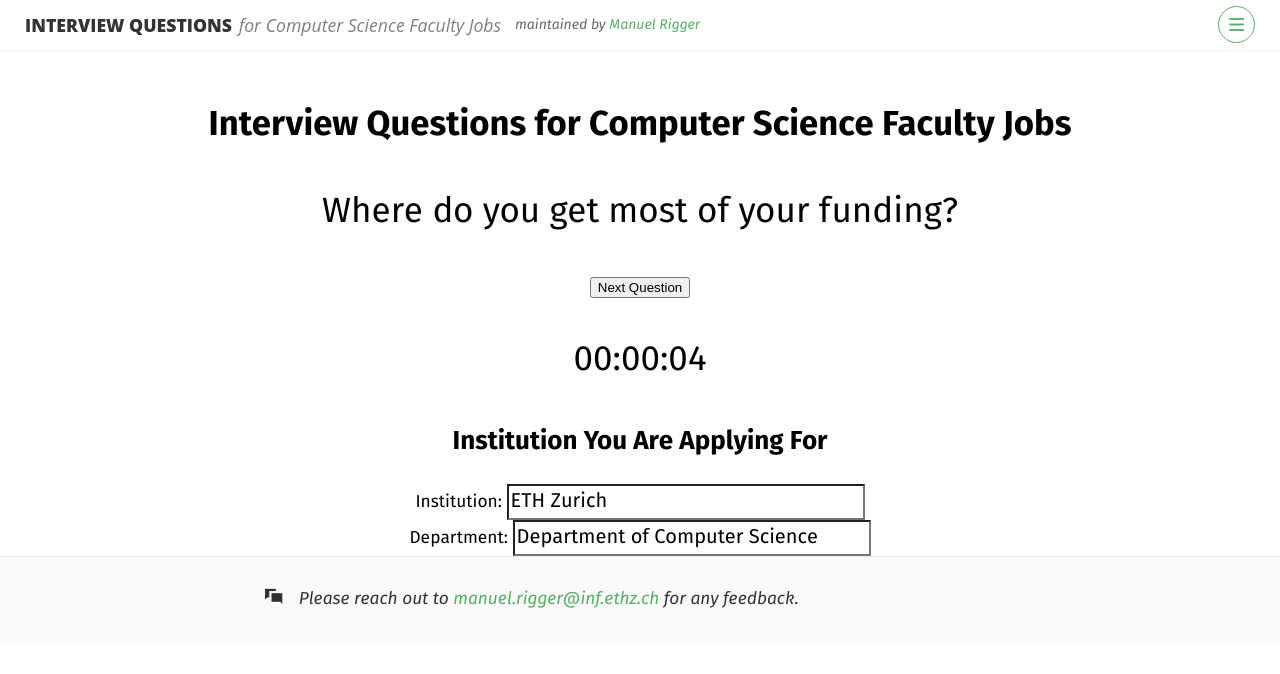
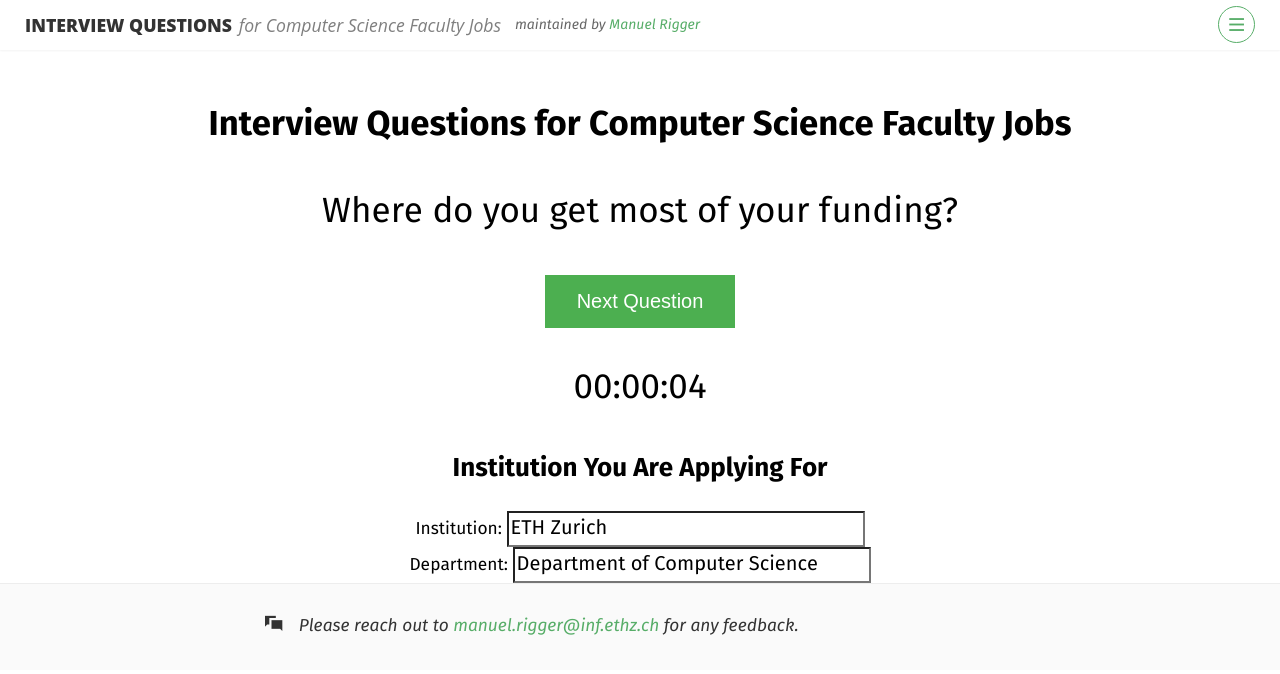
Before and after one commit to csfaculty/csfaculty.github.io, a Jekyll site: the page built from index.html, in a window 1280 px wide. Shown: the top 674 px of the page. Built offline with Jekyll 4.4.1, drawn with Linux system fonts in a browser that asks for light colours; some web fonts are replaced.

Commit message:
Make the button bigger

```diff
--- a/stylesheets/style.css
+++ b/stylesheets/style.css
@@ -595,3 +595,14 @@ blockquote {
 input {
 	font-size: 20px;
 }
+
+button {
+  background-color: #4CAF50; /* Green */
+  border: none;
+  color: white;
+  padding: 15px 32px;
+  text-align: center;
+  text-decoration: none;
+  display: inline-block;
+  font-size: 20px;
+}
```
